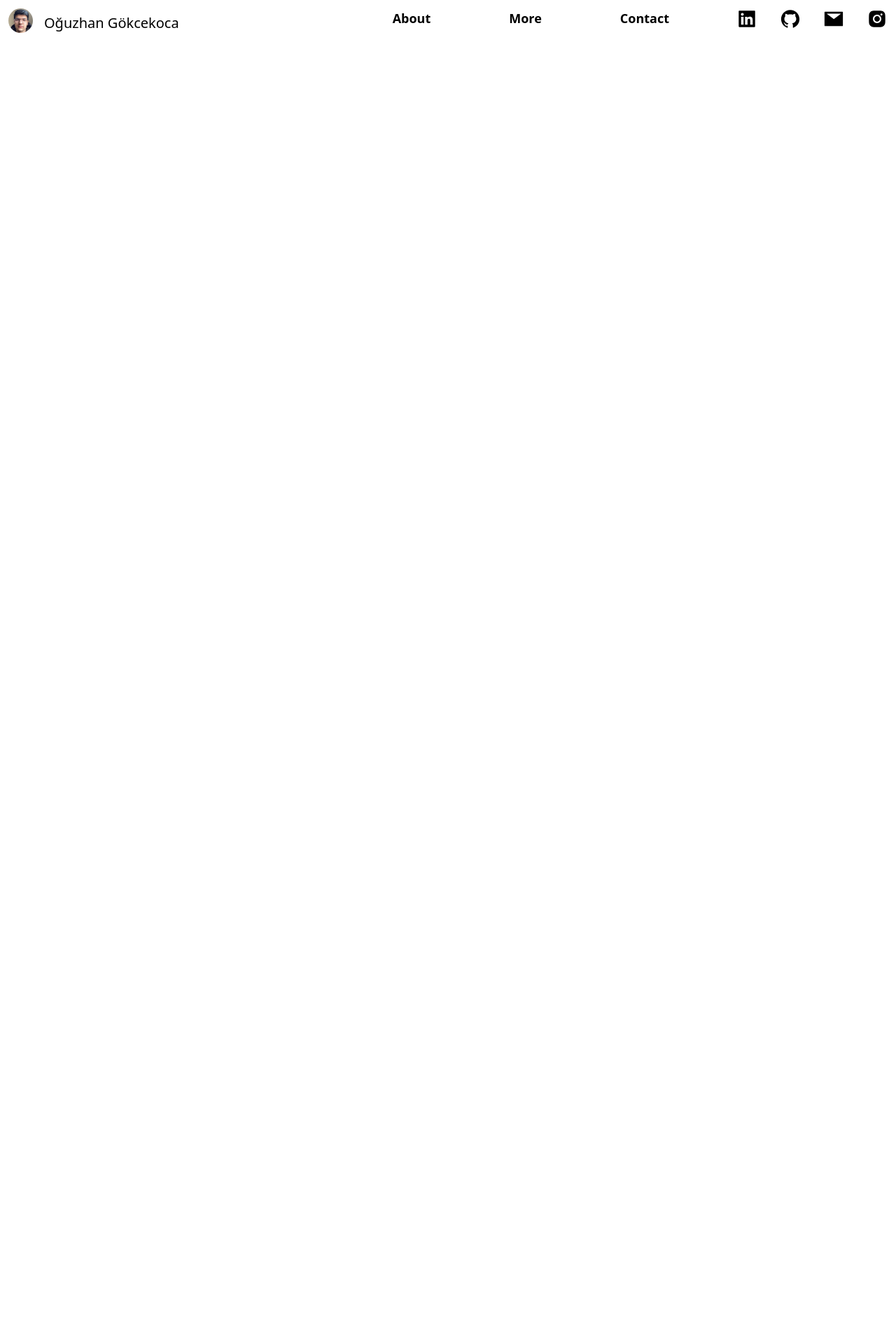
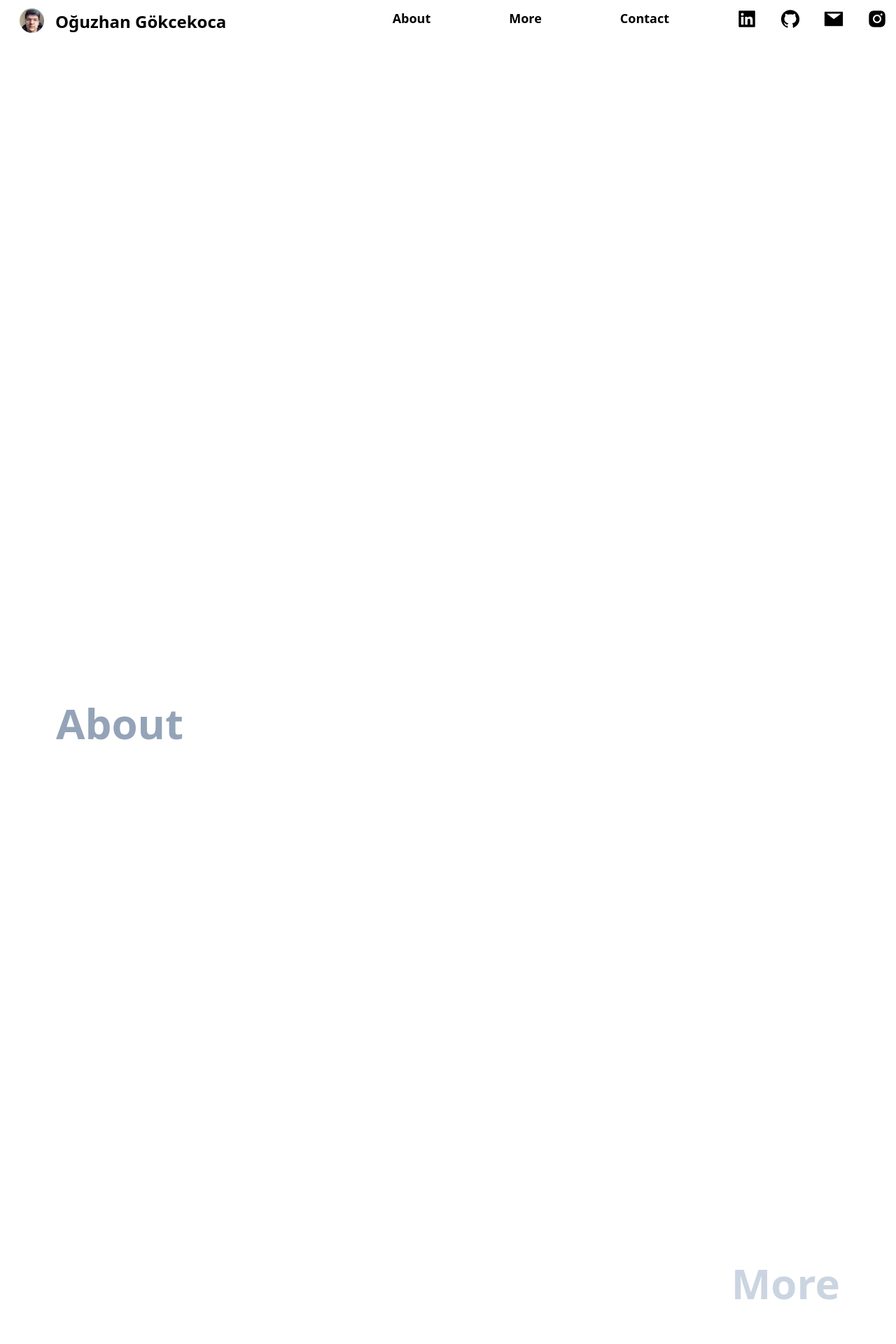
Before and after one commit to oguzhangkckc/Portfolio, a Next.js app: page / in a window 1280 px wide. Shown: the top 1920 px of the page at 70% size. Built offline with nearby package versions, Linux system fonts and the light colour scheme.

Commit message:
düzenlemeler

```diff
--- a/package.json
+++ b/package.json
@@ -14,7 +14,10 @@
     "next": "13.2.4",
     "react": "18.2.0",
     "react-dom": "18.2.0",
-    "react-icons": "^4.8.0"
+    "react-icons": "^4.8.0",
+    "react-router-dom": "^6.9.0",
+    "react-router-hash-link": "^2.4.3",
+    "react-scroll": "^1.8.9"
   },
   "devDependencies": {
     "autoprefixer": "^10.4.14",
--- /dev/null
+++ b/src/components/navbar/NavBar.jsx
@@ -0,0 +1,34 @@
+/* eslint-disable jsx-a11y/alt-text */
+import React from 'react'
+import { AiFillLinkedin, AiFillGithub, AiFillInstagram, AiFillMail } from 'react-icons/ai'
+import Image from 'next/image'
+import { Link } from 'react-scroll'
+import ogi from '../../../public/ogi.jpg'
+
+export default function NavBar() {
+  return (
+    <section>
+      <nav className='h-50 w-screen  dark:bg-slate-600 flex justify-between items-center'>
+        <div className='items-row w-screen p-3 flex'>
+          <div className='flex gap-4 pl-4 flex-none items-end'>
+            <Image src={ogi} width={35} height={35} className='rounded-full' />
+            <Link to='me' spy={true} smooth={true} duration={500} className='text-2xl font-extrabold dark:text-slate-300'>Oğuzhan Gökcekoca</Link>
+          </div>
+          <div className='flex gap-4 flex-grow justify-end'>
+            <ul className='flex gap-28 pr-24 font-extrabold dark:text-slate-300'>
+              <li className='text-lg'><Link to='about' spy={true} smooth={true} duration={500}>About</Link></li>
+              <li className='text-lg'><Link to='more' spy={true} smooth={true} duration={500}>More</Link></li>
+              <li className='text-lg'><Link to='contact' spy={true} smooth={true} duration={500}>Contact</Link></li>
+            </ul>
+          </div>
+          <div className='text-3xl flex gap-8 flex-none dark:text-slate-400'>
+            <a href='https://www.linkedin.com/in/oğuzhan-gökcekoca-442802250/'><AiFillLinkedin /></a>
+            <a href='https://github.com/oguzhangkckc'><AiFillGithub /></a>
+            <a href='mailto:ogokcekoca@gmail.com'><AiFillMail /></a>
+            <a href='https://www.instagram.com/oguzhangokcekoca/'><AiFillInstagram /></a>
+          </div>
+        </div>
+      </nav>
+    </section>
+  )
+}
--- /dev/null
+++ b/src/components/sections/footer/contact.jsx
@@ -0,0 +1,11 @@
+import React from 'react'
+
+export default function Footer() {
+    return (
+        <section id='contact'>
+            <div className='h-300 pb-60 bg-gray-700'>
+                <h2 className=' text-white text-6xl pl-20 font-burtons'>Contact</h2>
+            </div>
+        </section>
+    )
+}
--- /dev/null
+++ b/src/components/sections/header/header.jsx
@@ -0,0 +1,20 @@
+/* eslint-disable react/no-unescaped-entities */
+import React from "react";
+
+export default function Header () {
+  return (
+    <section id="me">
+      <div className="h-screen">
+        <div className="mt-36 rounded-full text-center flex flex-col items-center">
+          <h2 className="text-4xl py-2 text-white">Hello, I'm</h2>
+          <h1 className="text-7xl py-2 text-white font-medium">
+            Oğuzhan Gökcekoca
+          </h1>
+          <h3 className="text-2xl py-2 pt-10 text-white">
+            I am Software Engineer
+          </h3>
+        </div>
+      </div>
+    </section>
+  );
+}
--- /dev/null
+++ b/src/components/sections/main/about/about.jsx
@@ -0,0 +1,11 @@
+import React from 'react'
+
+export default function About() {
+    return (
+        <section id='about'>
+            <div className='h-screen '>
+                <h2 className='text-slate-400 text-6xl pl-20 font-extrabold'>About</h2>
+            </div>
+        </section>
+    )
+}
--- /dev/null
+++ b/src/components/sections/main/index.jsx
@@ -0,0 +1,12 @@
+import React from 'react'
+import About from './about/about'
+import More from './more/more'
+
+export default function Main() {
+    return (
+        <>
+            <About />
+            <More />
+        </>
+    )
+}
--- /dev/null
+++ b/src/components/sections/main/more/more.jsx
@@ -0,0 +1,10 @@
+import React from 'react'
+
+export default function More() {
+    return (
+        <section id='more'>
+            <div className='h-screen '>
+                <h2 className='text-slate-300 text-6xl font-extrabold flex justify-end pr-20'>More</h2>
+            </div>
+        </section>)
+}
--- /dev/null
+++ b/src/hooks/useScrollDirection.js
@@ -0,0 +1,38 @@
+import { useState, useEffect } from 'react';
+
+export default function useScrollDirection() {
+  const [scrollDirection, setScrollDirection] = useState('up');
+
+  useEffect(() => {
+    let prevScrollpos = window.scrollY;
+
+    const updateScrollDirection = () => {
+      const { scrollHeight, clientHeight, scrollTop } = document.documentElement;
+
+      if (scrollTop < 250) {
+        setScrollDirection('up');
+        return;
+      }
+
+      const maxScroll = scrollHeight - clientHeight - scrollTop - 100;
+      let direction = prevScrollpos > scrollTop ? 'up' : 'down';
+
+      if (maxScroll <= 0) {
+        direction = 'down';
+      } else if (scrollTop <= 0) {
+        direction = 'up';
+      }
+
+      setScrollDirection(direction);
+      prevScrollpos = scrollTop;
+    };
+
+    window.addEventListener('scroll', updateScrollDirection);
+
+    return () => {
+      window.removeEventListener('scroll', updateScrollDirection);
+    };
+  }, [scrollDirection]);
+
+  return scrollDirection;
+}
--- a/src/pages/index.jsx
+++ b/src/pages/index.jsx
@@ -1,14 +1,23 @@
 /* eslint-disable react/no-unescaped-entities */
 /* eslint-disable jsx-a11y/alt-text */
 import Head from 'next/head'
-import { Inter } from 'next/font/google'
-import { AiFillLinkedin, AiFillGithub, AiFillInstagram, AiFillMail } from 'react-icons/ai'
-import Image from 'next/image'
-import ogi from '../../public/ogi.JPG'
+import useScrollDirection from '@/hooks/useScrollDirection'
 
-const inter = Inter({ subsets: ['latin'] })
+import NavBar from '@/components/navbar/NavBar'
+import Header from '@/components/sections/header/header'
+import Main from '@/components/sections/main'
+import Footer from '@/components/sections/footer/contact'
+
+const links = [
+  { title: 'About', href: '#about' },
+  { title: 'More', href: '#more' },
+  { title: 'Contact', href: '#contact' },
+]
 
 export default function Home() {
+
+  const scrollDirection =  useScrollDirection()
+
   return (
     <>
       <Head>
@@ -19,43 +28,10 @@ export default function Home() {
       </Head>
       <main className='bg-white dark:bg-slate-800'>
         <section className=' min-h-screen'>
-          <nav className='h-50 w-screen  dark:bg-slate-600 flex justify-between items-center'>
-            <div className='items-row w-screen p-3 flex'>
-              <div className='flex gap-4 flex-none items-end'>
-                <Image src={ogi} width={35} height={35} className='rounded-full' />
-                <h1 className='text-xl dark:text-white'>Oğuzhan Gökcekoca</h1>
-              </div>
-              <div className='flex gap-4 flex-grow justify-end'>
-                <ul className='flex gap-28 pr-24 font-extrabold dark:text-slate-300'>
-                  <li className='text-lg'>About</li>
-                  <li className='text-lg'>More</li>
-                  <li className='text-lg'>Contact</li>
-                </ul>
-              </div>
-              <div className='text-3xl flex gap-8 flex-none dark:text-slate-400'>
-                <a href='https://www.linkedin.com/in/oğuzhan-gökcekoca-442802250/'><AiFillLinkedin /></a>
-                <a href='https://github.com/oguzhangkckc'><AiFillGithub /></a>
-                <a href='mailto:ogokcekoca@gmail.com'><AiFillMail /></a>
-                <a href='https://www.instagram.com/oguzhangokcekoca/'><AiFillInstagram /></a>
-              </div>
-            </div>
-          </nav>
-          <div className='h-screen'>
-            <div className='mt-36 rounded-full text-center flex flex-col items-center'>
-              <h2 className='text-4xl py-2 text-white'>Hello, I'm</h2>
-              <h1 className='text-7xl py-2 text-white font-medium'>Oğuzhan Gökcekoca</h1>
-              <h3 className='text-2xl py-2 pt-10 text-white'>I am Software Engineer</h3>
-            </div>
-          </div>
-          <div className='h-screen text-white'>
-            <h2>About</h2>
-          </div>
-          <div className='h-screen text-white'>
-            <h2>More</h2>
-          </div>
-          <div className='h-300 pb-60 text-white'>
-            <h2>Contact</h2>
-          </div>
+          <NavBar />
+          <Header />
+          <Main />
+          <Footer />
         </section>
       </main>
     </>
```
Also changed, not shown: 1 other file (tests, documents, lock files or other folders).
